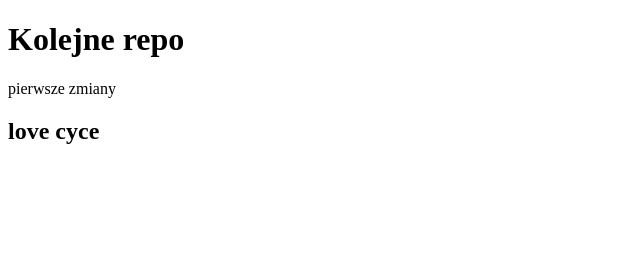
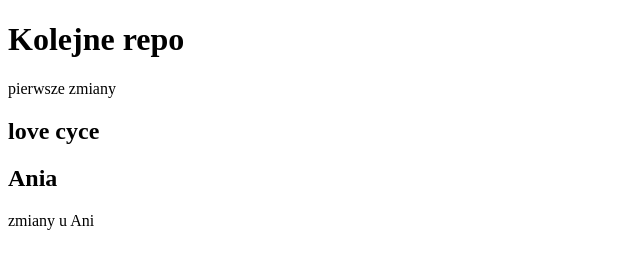
Before and after one commit to 777krystek95/Repo2, a plain HTML site: page index.html in a window 1280 px wide. Shown: the whole page, without its empty margins (0-640 px from the left). Drawn offline with Linux system fonts and the light colour scheme.

Commit message:
pierwszy commit Ani

```diff
--- a/index.html
+++ b/index.html
@@ -11,6 +11,9 @@
     <p>pierwsze zmiany</p>
     <h2>love cyce</h2>
 
+    <h2>Ania</h2>
+    <p>zmiany u Ani</p>
+
 
 
 
```
